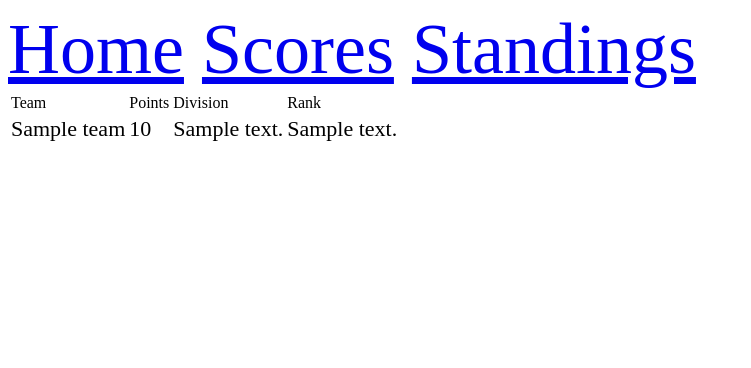
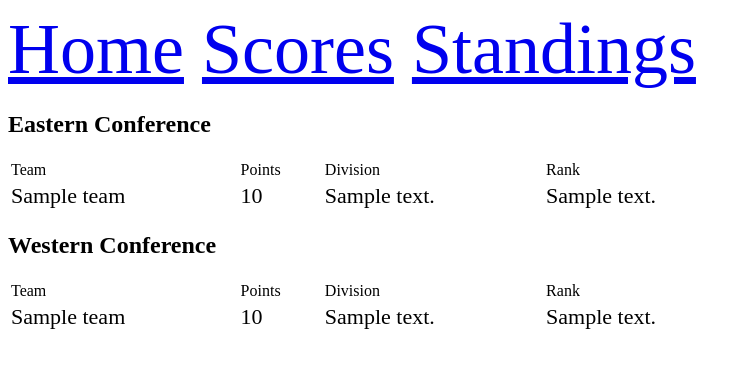
Before and after one commit to dword4/hockey-info, a Flask app: template templates/standings.html in a window 1280 px wide. Shown: the top 368 px of the page, without its empty margins (0-751 px from the left). Run offline with Flask 2, Linux system fonts and the light colour scheme; the template is opened without the code that fills it: most values are stand-ins (such as "Sample title", 1, 10 or a date in 2020).

Commit message:
minor rework of standings

```diff
--- a/app.py
+++ b/app.py
@@ -2,9 +2,11 @@ from flask import Flask, render_template
 import requests
 import json
 import arrow
+
 app = Flask(__name__)
 if __name__ == "__main__":
 	app.run(host="0.0.0.0", port=int("5000"))
+
 # get team abbreviation from ID
 def getTeamAbbr(ID):
     ret = False
@@ -59,29 +61,39 @@ def hello_world():
 @app.route('/standings')
 def get_standings():
 	# first we gather the regular standings
-	url = 'https://statsapi.web.nhl.com/api/v1/standings'
+	url = 'https://statsapi.web.nhl.com/api/v1/standings/byDivision'
 	records = requests.get(url).json()
+	# 0 -> metro, 1-> atlantic, 2 -> central 3-> pacific
 	standings = []
+	master = []
 	for r in records['records']:
+		conference_name = r['conference']['name']
 		division_name = r['division']['name']
-
+		print("%s - %s " %(conference_name, division_name))
 		for team in r['teamRecords']:
+			division_name = r['division']['name']
 			team_name = team['team']['name']
 			team_points = team['points']
 			team_rank_division = team['divisionRank']
 			team_rank_wildcard = team['wildCardRank']
 			team_standings = {'team_name':team_name,'team_points':team_points,'team_rank_division':team_rank_division,'team_rank_wildcard':team_rank_wildcard,'division':division_name}
 			standings.append(team_standings)
+		master.append(standings)
+		standings = []
+	east = master[0]
+	east += master[1]
+	west = master[2]
+	west += master[3]
+
 	# now to collect wildcard info
 	url = 'https://statsapi.web.nhl.com/api/v1/standings/wildCard'
 	records = requests.get(url).json()
 	(eastern, western) = records['records']
 	wc_teams = []
 	for i in [0,1]:
-		wc_teams.append(eastern['teamRecords'][i]['team']['name'])
-		wc_teams.append(western['teamRecords'][i]['team']['name'])
-
-	return render_template('standings.html',standings=standings,wc=wc_teams)
+			wc_teams.append(eastern['teamRecords'][i]['team']['name'])
+			wc_teams.append(western['teamRecords'][i]['team']['name'])
+	return render_template('standings.html',east_conf=east,west_conf=west,standings=standings,wc=wc_teams)
 
 @app.route('/scores')
 def get_scores():
--- a/templates/standings.html
+++ b/templates/standings.html
@@ -1,14 +1,14 @@
 
 {% include 'navigation.html' %}
-
-<table>
+<h2>Eastern Conference</h2>
+<table style="width: 60%">
 	<tr>
 		<td>Team</td>
 		<td>Points</td>
 		<td>Division</td>
 		<td>Rank</td>
 	</tr>
-{% for team in standings %}
+{% for team in east_conf %}
 	<tr {% if team.team_rank_division | int in [1,2,3] %} style="background: #86C6E0; font-size: 32px;" {% elif team.team_name in wc %}style="background: #C8C8C8; font-size: 22px"{% else %} style="font-size: 22px;" {% endif %}>
 	<td>{{ team.team_name }}</td><td>{{ team.team_points }}</td><td>{{ team.division }}</td>
 		<td>
@@ -21,3 +21,24 @@
 	</tr>
 {% endfor %}
 </table>
+<h2>Western Conference</h2>
+<table style="width: 60%">
+	<tr>
+		<td>Team</td>
+		<td>Points</td>
+		<td>Division</td>
+		<td>Rank</td>
+	</tr>
+{% for team in west_conf %}
+	<tr {% if team.team_rank_division | int in [1,2,3] %} style="background: #86C6E0; font-size: 32px;" {% elif team.team_name in wc %}style="background: #C8C8C8; font-size: 22px"{% else %} style="font-size: 22px;" {% endif %}>
+	<td>{{ team.team_name }}</td><td>{{ team.team_points }}</td><td>{{ team.division }}</td>
+		<td>
+		{% if team.team_rank_division | int in [1,2,3] %}
+			<strong>{{ team.team_rank_division }}</strong>
+		{% else %}
+			{{ team.team_rank_division }}{% if team.team_name in wc %}{% endif %}
+		{% endif %}
+	</td>
+	</tr>
+{% endfor %}
+</table>
```
